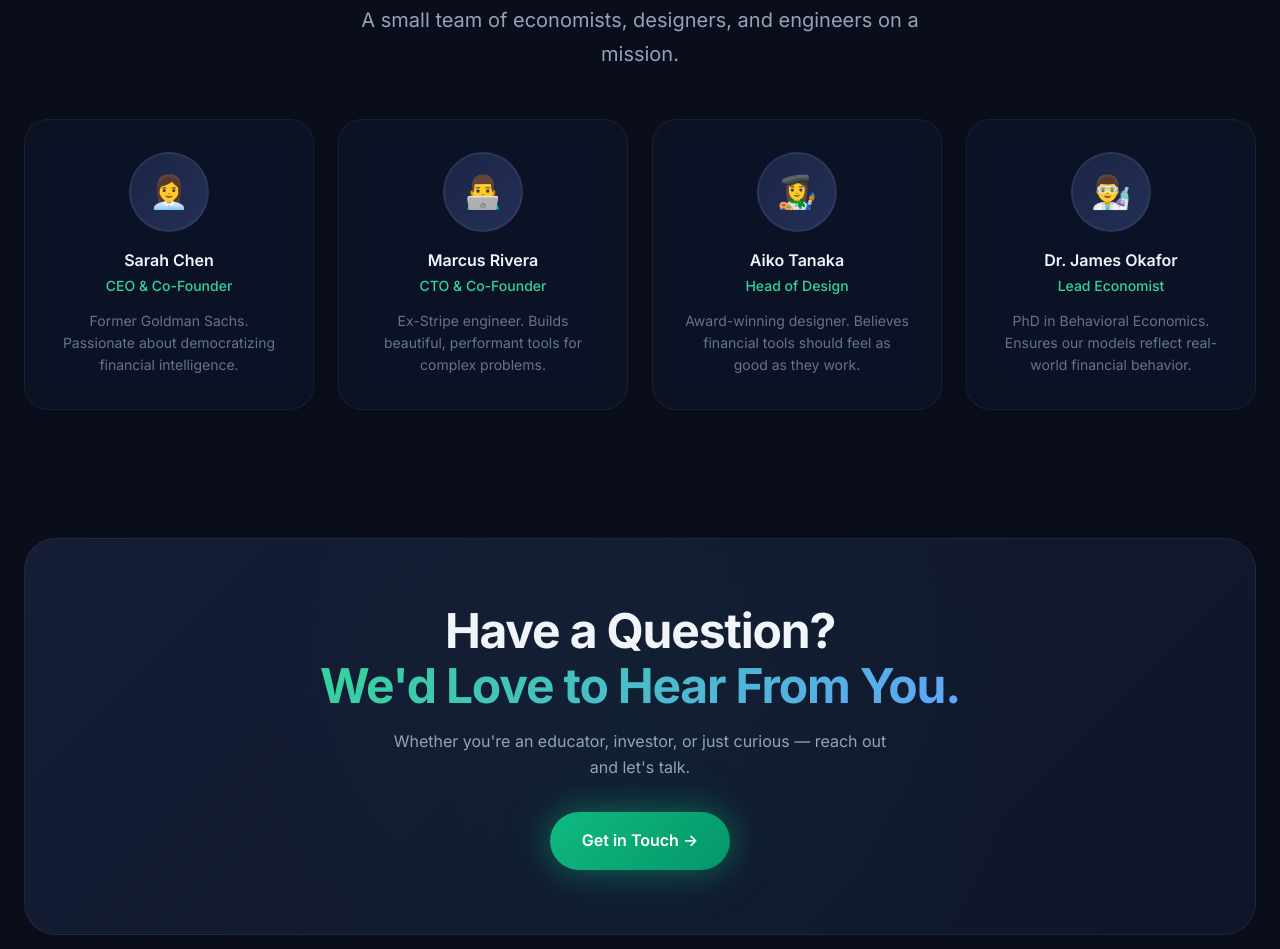
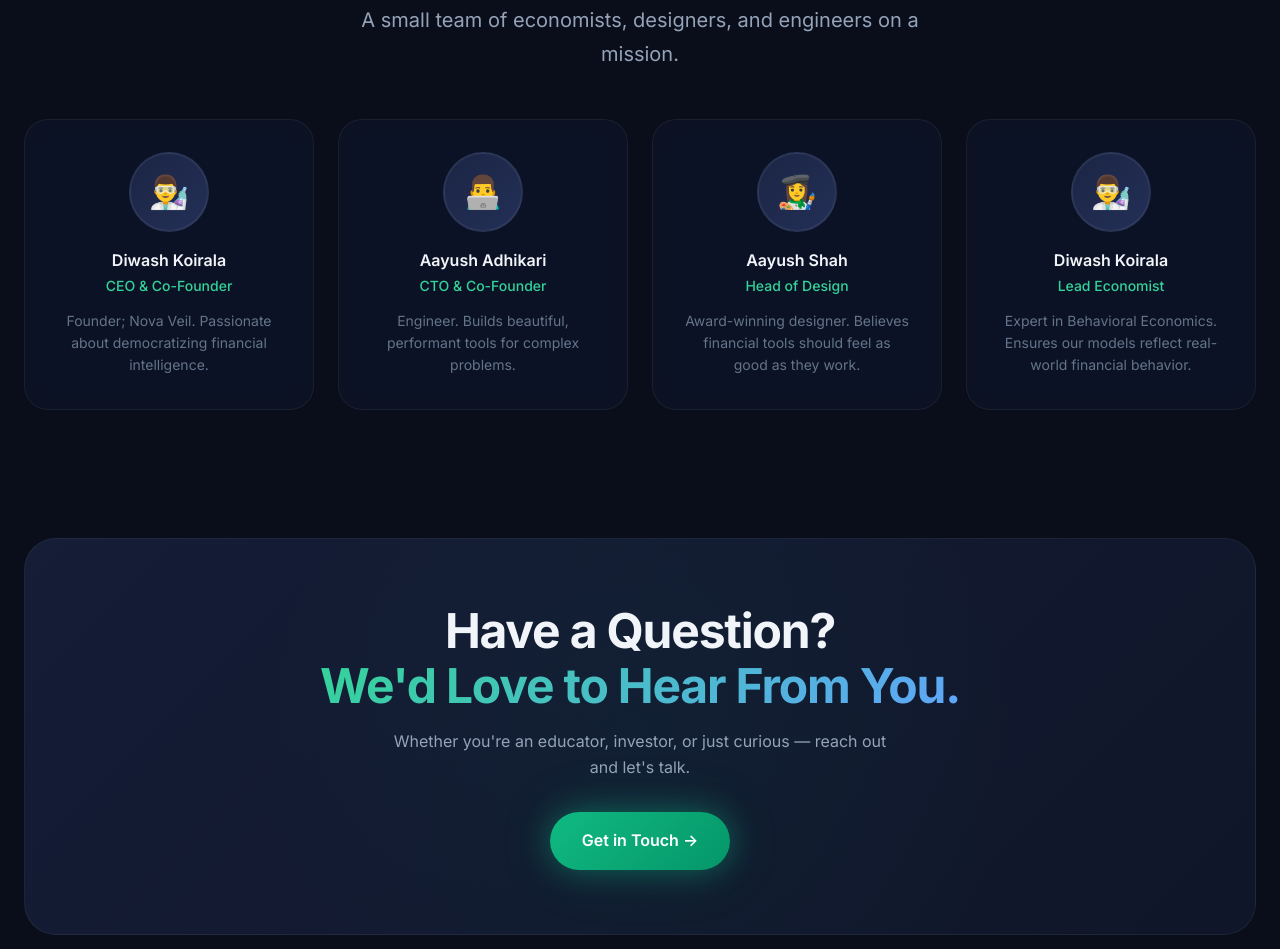
Before and after one commit to diwashkoirala0223/numerical-life, a plain HTML site: page about.html in a window 1280 px wide. Shown: the part 2295-3244 px from the top of the page. Drawn offline with Linux system fonts and the light colour scheme.

```diff
--- a/about.html
+++ b/about.html
@@ -473,31 +473,31 @@
 
             <div class="grid-4">
                 <div class="glass-card team-card reveal delay-1">
-                    <div class="team-avatar">👩‍💼</div>
-                    <h4>Sarah Chen</h4>
+                    <div class="team-avatar">👨‍🔬</div>
+                    <h4>Diwash Koirala</h4>
                     <div class="team-role">CEO & Co-Founder</div>
-                    <p>Former Goldman Sachs. Passionate about democratizing financial intelligence.</p>
+                    <p>Founder; Nova Veil. Passionate about democratizing financial intelligence.</p>
                 </div>
 
                 <div class="glass-card team-card reveal delay-2">
                     <div class="team-avatar">👨‍💻</div>
-                    <h4>Marcus Rivera</h4>
+                    <h4>Aayush Adhikari</h4>
                     <div class="team-role">CTO & Co-Founder</div>
-                    <p>Ex-Stripe engineer. Builds beautiful, performant tools for complex problems.</p>
+                    <p>Engineer. Builds beautiful, performant tools for complex problems.</p>
                 </div>
 
                 <div class="glass-card team-card reveal delay-3">
                     <div class="team-avatar">👩‍🎨</div>
-                    <h4>Aiko Tanaka</h4>
+                    <h4>Aayush Shah</h4>
                     <div class="team-role">Head of Design</div>
                     <p>Award-winning designer. Believes financial tools should feel as good as they work.</p>
                 </div>
 
                 <div class="glass-card team-card reveal delay-4">
                     <div class="team-avatar">👨‍🔬</div>
-                    <h4>Dr. James Okafor</h4>
+                    <h4>Diwash Koirala</h4>
                     <div class="team-role">Lead Economist</div>
-                    <p>PhD in Behavioral Economics. Ensures our models reflect real-world financial behavior.</p>
+                    <p>Expert in Behavioral Economics. Ensures our models reflect real-world financial behavior.</p>
                 </div>
             </div>
         </section>
@@ -586,4 +586,5 @@
     </script>
 </body>
 
+
 </html>
```
